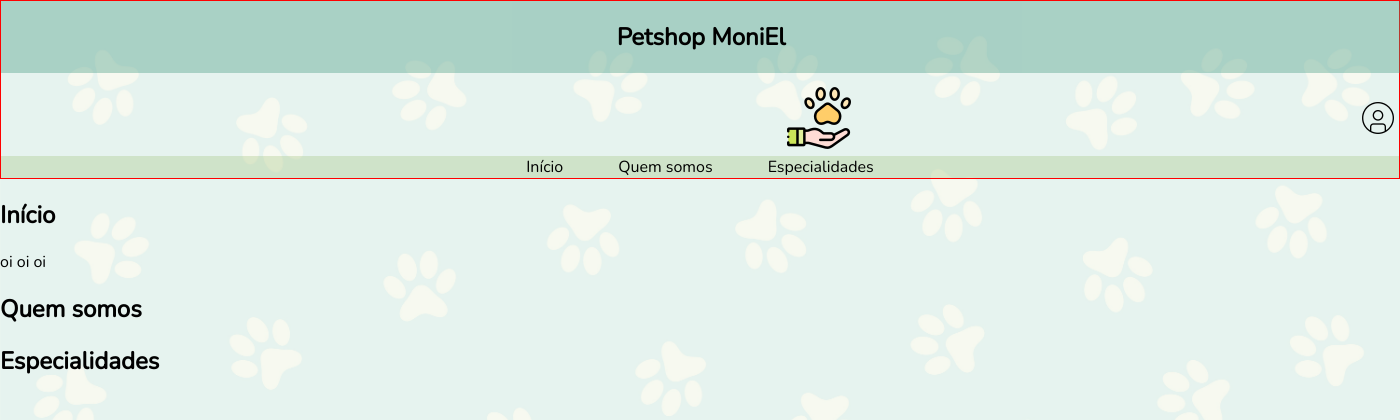
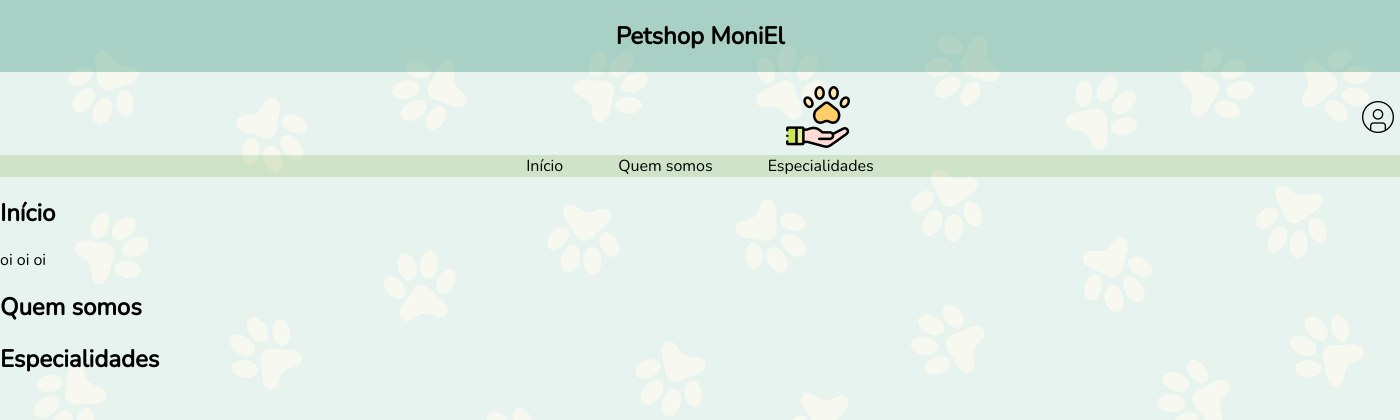
Before and after one commit to moniquedbandas/petshopMoniel, a PHP site: page / in a window 1400 px wide. Shown: the top 420 px of the page. Run offline with PHP 8.4, Linux system fonts and the light colour scheme.

Commit message:
Arrumei o css do Header.. de novo

```diff
--- a/Public/css/estilos.css
+++ b/Public/css/estilos.css
@@ -6,7 +6,9 @@ body {
   padding: 0;
 }
 .areaHeader {
-  border: 1px solid red;
+  /* border: 1px solid red; */
+  display: flex;
+  flex-direction: column;
 }
 .areaTitulo {
   position: fixed;
@@ -15,7 +17,6 @@ body {
   text-align: center;
 }
 .areaLogos {
-  /* background-color: #a7c6865d; */
   display: flex;
   justify-content: space-around;
   align-items: center;
@@ -30,7 +31,6 @@ body {
 }
 
 .menuHeader ul {
-  /* padding-top: 1px; */
   display: flex;
   justify-content: center;
   align-items: center;
```
